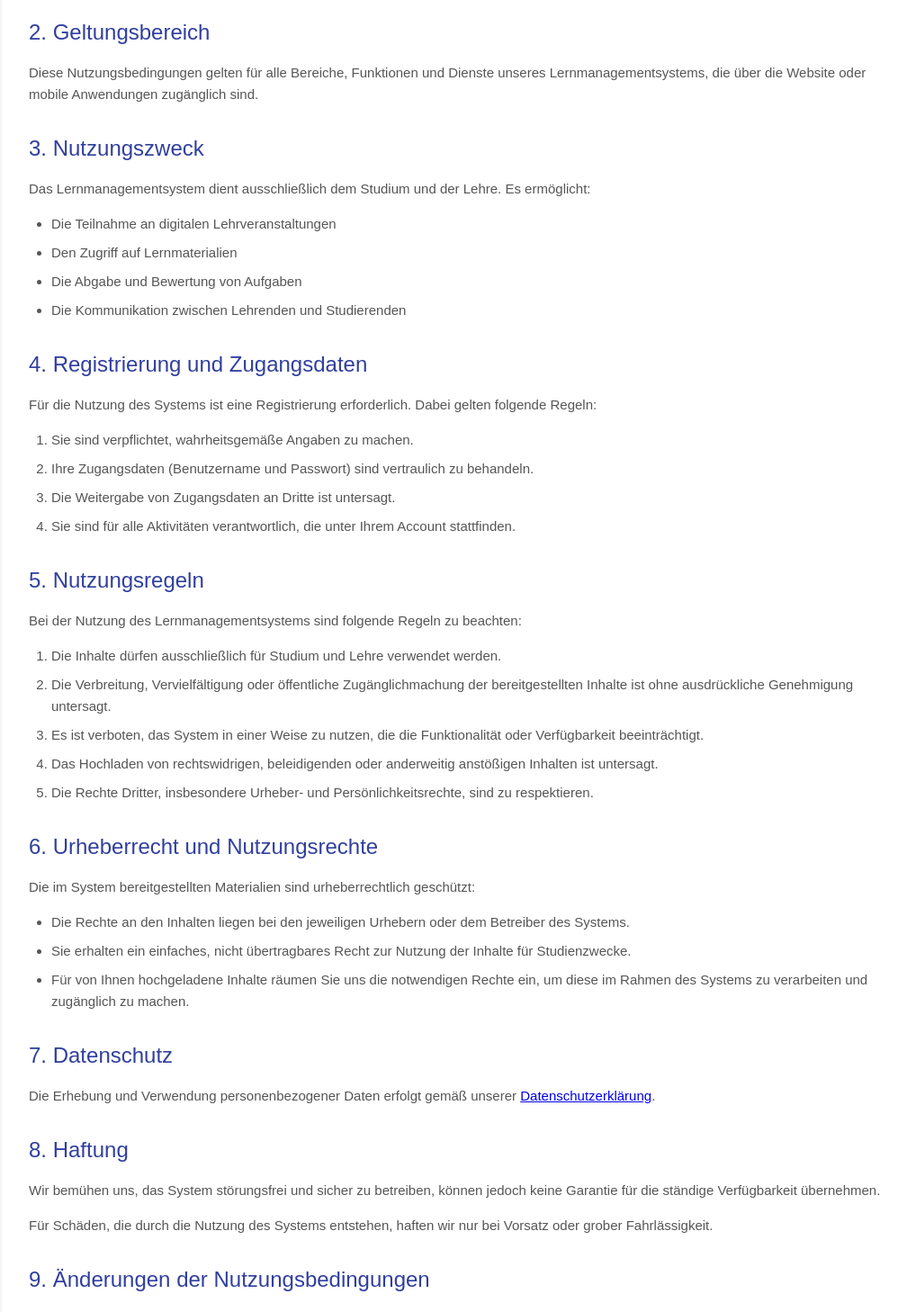
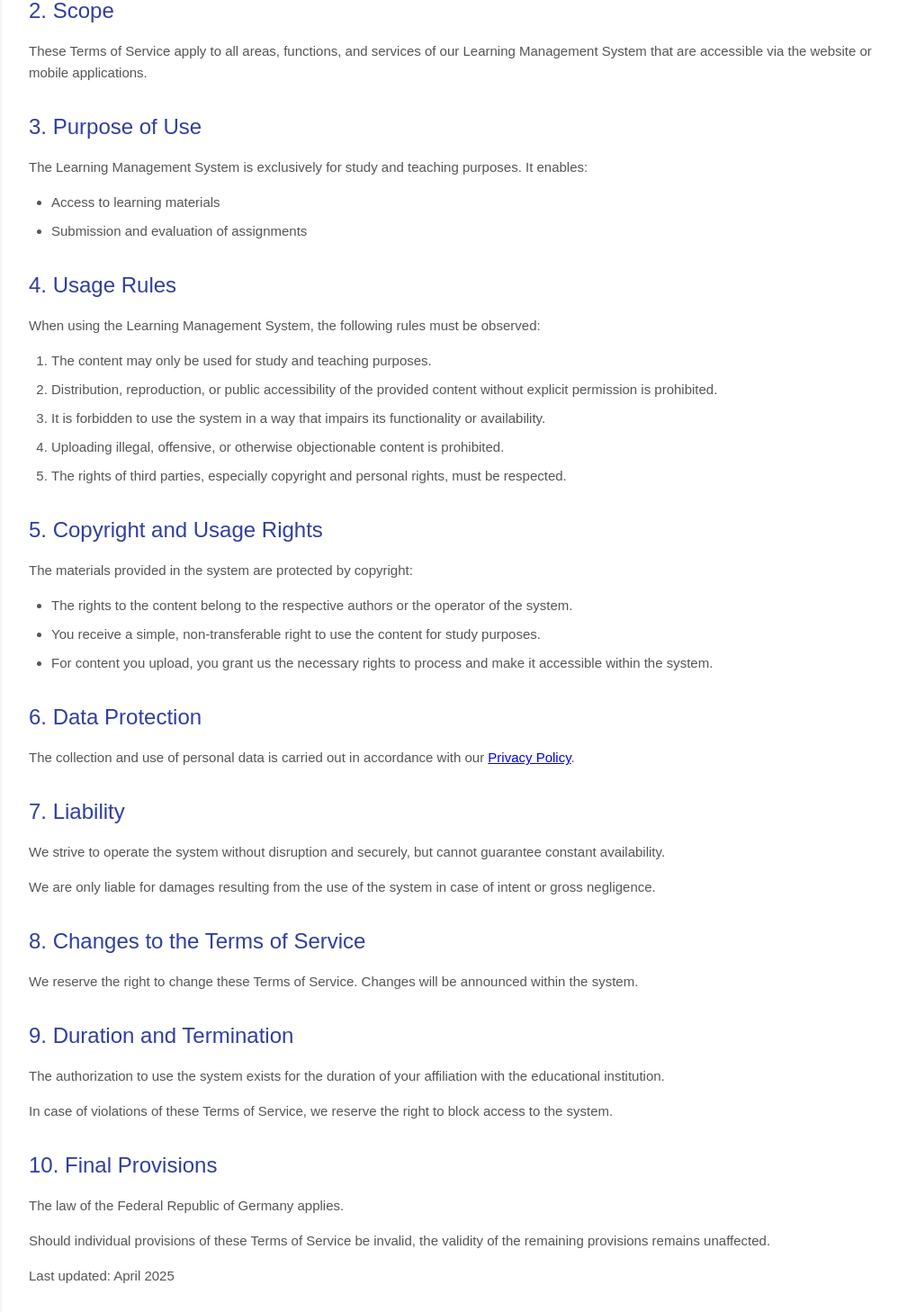
Before and after one commit to danielmnns/Programmentwurf-Advanced_Software_Engineering, an Angular app in the folder frontend/: page /terms-of-service in a window 1280 px wide. Shown: the part 400-1858 px from the top of the page at 90% size, without its empty margins (126-1134 px from the left). Built offline with nearby package versions, Linux system fonts and the light colour scheme; no server answers.

Commit message:
feat: Enhance contact, privacy policy, and terms of service components with multilingual support and detailed content

```diff
--- a/frontend/src/app/contact/contact.component.html
+++ b/frontend/src/app/contact/contact.component.html
@@ -1,5 +1,7 @@
 <div class="page-container">
   <div class="content-card">
+    <!-- German version -->
+    <div *ngIf="currentLang === 'de'">
       <h1>Kontakt</h1>
 
       <section class="intro-section">
@@ -10,21 +12,50 @@
         <h2>Kontaktinformationen</h2>
 
         <div class="contact-group">
-        <h3>Allgemeine Anfragen</h3>
-        <p><i class="material-icons">email</i> E-Mail: <a href="mailto:info@lernmanagement.de">info&#64;lernmanagement.de</a></p>
-        <p><i class="material-icons">phone</i> Telefon: +49 (0) 123 456 789</p>
-        <p><i class="material-icons">schedule</i> Telefonische Erreichbarkeit: Mo-Fr, 9:00-16:00 Uhr</p>
+          <h3>Technischer Support</h3>
+          <p><i class="material-icons">email</i> E-Mail: <a href="mailto:support@lernmanagement.de">support&#64;lernmanagement.de</a></p>
+          <p><i class="material-icons">phone</i> Telefon: +49 (0) 123 456 790</p>
         </div>
 
         <div class="contact-group">
           <h3>Postanschrift</h3>
           <address>
-          <p><i class="material-icons">location_on</i> Lernmanagementsystem GmbH<br>
-          Musterstraße 123<br>
-          12345 Musterstadt<br>
+            <p><i class="material-icons">location_on</i> DHBW Heidenheim<br>
+            Marienstraße 20<br>
+            89518 Heidenheim an der Brenz<br>
             Deutschland</p>
           </address>
         </div>
       </section>
     </div>
+
+    <!-- English version -->
+    <div *ngIf="currentLang === 'en'">
+      <h1>Contact</h1>
+
+      <section class="intro-section">
+        <p>Thank you for your interest in our Learning Management System. We are happy to assist you with any questions, suggestions, or issues.</p>
+      </section>
+
+      <section class="contact-details">
+        <h2>Contact Information</h2>
+
+        <div class="contact-group">
+          <h3>Technical Support</h3>
+          <p><i class="material-icons">email</i> Email: <a href="mailto:support@lernmanagement.de">support&#64;lernmanagement.de</a></p>
+          <p><i class="material-icons">phone</i> Phone: +49 (0) 123 456 790</p>
         </div>
+
+        <div class="contact-group">
+          <h3>Postal Address</h3>
+          <address>
+            <p><i class="material-icons">location_on</i> DHBW Heidenheim<br>
+            Marienstraße 20<br>
+            89518 Heidenheim an der Brenz<br>
+            Germany</p>
+          </address>
+        </div>
+      </section>
+    </div>
+  </div>
+</div>
--- a/frontend/src/app/contact/contact.component.ts
+++ b/frontend/src/app/contact/contact.component.ts
@@ -1,11 +1,24 @@
-import { Component } from '@angular/core';
+import { CommonModule } from '@angular/common';
+import { Component, OnInit } from '@angular/core';
+import { RouterModule } from '@angular/router';
+import { TranslatePipe } from '../pipes/translate.pipe';
+import { LanguageService } from '../services/language.service';
 
 @Component({
   selector: 'app-contact',
-  imports: [],
+  standalone: true,
+  imports: [CommonModule, RouterModule, TranslatePipe],
   templateUrl: './contact.component.html',
   styleUrl: './contact.component.css'
 })
-export class ContactComponent {
+export class ContactComponent implements OnInit {
+  currentLang: 'de' | 'en' = 'de';
 
+  constructor(public languageService: LanguageService) {}
+
+  ngOnInit(): void {
+    this.languageService.currentLanguage$.subscribe(lang => {
+      this.currentLang = lang;
+    });
+  }
 }
--- a/frontend/src/app/privacy-policy/privacy-policy.component.html
+++ b/frontend/src/app/privacy-policy/privacy-policy.component.html
@@ -1,5 +1,7 @@
 <div class="page-container">
   <div class="content-card">
+    <!-- German version -->
+    <div *ngIf="currentLang === 'de'">
       <h1>Datenschutzerklärung</h1>
 
       <section>
@@ -9,32 +11,18 @@
       </section>
 
       <section>
-      <h2>2. Verantwortliche Stelle</h2>
-      <p>Verantwortlich für die Datenverarbeitung in diesem Lernmanagementsystem ist:</p>
-      <address>
-        Universität Beispiel<br>
-        Beispielstraße 123<br>
-        12345 Beispielstadt<br>
-        Deutschland<br><br>
-        E-Mail: datenschutz&#64;beispiel-universitaet.de<br>
-        Telefon: +49 123 456789
-      </address>
-    </section>
-
-    <section>
-      <h2>3. Erhebung und Speicherung personenbezogener Daten</h2>
+        <h2>2. Erhebung und Speicherung personenbezogener Daten</h2>
         <p>Wir erheben und verarbeiten folgende personenbezogene Daten:</p>
         <ul>
-        <li>Anmeldedaten (Benutzername, E-Mail-Adresse, Passwort in verschlüsselter Form)</li>
-        <li>Profildaten (Name, Studiengang, Matrikelnummer)</li>
-        <li>Nutzungsdaten (belegte Kurse, Lernfortschritte, abgegebene Aufgaben)</li>
+          <li>Anmeldedaten (Benutzername, Passwort in verschlüsselter Form)</li>
+          <li>Nutzungsdaten (belegte Kurse, abgegebene Aufgaben)</li>
           <li>Technische Daten (IP-Adresse, Browsertyp, Zugriffszeiten)</li>
         </ul>
         <p>Die Speicherung erfolgt, solange es für die Erfüllung des Vertrags oder gesetzlicher Pflichten erforderlich ist.</p>
       </section>
 
       <section>
-      <h2>4. Zweck der Datenverarbeitung</h2>
+        <h2>3. Zweck der Datenverarbeitung</h2>
         <p>Wir verarbeiten Ihre Daten zu folgenden Zwecken:</p>
         <ul>
           <li>Bereitstellung und Verwaltung des Lernmanagementsystems</li>
@@ -42,6 +30,17 @@
           <li>Dokumentation von Lernfortschritten und Leistungsnachweisen</li>
           <li>Verbesserung unserer Dienste und Angebote</li>
           <li>Gewährleistung der Systemsicherheit</li>
+        </ul>
+      </section>
+
+      <section>
+        <h2>4. Rechtsgrundlage der Verarbeitung</h2>
+        <p>Die Verarbeitung Ihrer Daten erfolgt auf folgender Rechtsgrundlage:</p>
+        <ul>
+          <li>Für die Erfüllung vertraglicher Pflichten (Art. 6 Abs. 1 lit. b DSGVO)</li>
+          <li>Zur Wahrung berechtigter Interessen (Art. 6 Abs. 1 lit. f DSGVO)</li>
+          <li>Aufgrund gesetzlicher Vorgaben (Art. 6 Abs. 1 lit. c DSGVO)</li>
+          <li>Im Einzelfall aufgrund Ihrer Einwilligung (Art. 6 Abs. 1 lit. a DSGVO)</li>
         </ul>
       </section>
 
@@ -80,4 +79,85 @@
         <p>Durch die Weiterentwicklung unseres Angebots können Änderungen dieser Datenschutzerklärung erforderlich werden. Die aktuelle Fassung können Sie jederzeit auf dieser Seite einsehen.</p>
       </section>
     </div>
+
+    <!-- English version -->
+    <div *ngIf="currentLang === 'en'">
+      <h1>Privacy Policy</h1>
+
+      <section>
+        <h2>1. Overview</h2>
+        <p>We take the protection of your personal data very seriously. Your data is treated confidentially and in accordance with legal data protection regulations and this privacy policy.</p>
+        <p>This privacy policy informs you about the type, scope, and purpose of processing personal data within our learning management system.</p>
+      </section>
+
+      <section>
+        <h2>2. Collection and Storage of Personal Data</h2>
+        <p>We collect and process the following personal data:</p>
+        <ul>
+          <li>Login data (username, password in encrypted form)</li>
+          <li>Usage data (enrolled courses, submitted assignments)</li>
+          <li>Technical data (IP address, browser type, access times)</li>
+        </ul>
+        <p>The data is stored as long as it is necessary for the fulfillment of the contract or legal obligations.</p>
+      </section>
+
+      <section>
+        <h2>3. Purpose of Data Processing</h2>
+        <p>We process your data for the following purposes:</p>
+        <ul>
+          <li>Provision and management of the learning management system</li>
+          <li>Conducting courses and examinations</li>
+          <li>Documentation of learning progress and performance records</li>
+          <li>Improvement of our services and offerings</li>
+          <li>Ensuring system security</li>
+        </ul>
+      </section>
+
+      <section>
+        <h2>4. Legal Basis for Processing</h2>
+        <p>The processing of your data takes place on the following legal basis:</p>
+        <ul>
+          <li>For the fulfillment of contractual obligations (Art. 6 Para. 1 lit. b GDPR)</li>
+          <li>To protect legitimate interests (Art. 6 Para. 1 lit. f GDPR)</li>
+          <li>Due to legal requirements (Art. 6 Para. 1 lit. c GDPR)</li>
+          <li>In individual cases based on your consent (Art. 6 Para. 1 lit. a GDPR)</li>
+        </ul>
+      </section>
+
+      <section>
+        <h2>5. Data Transfer</h2>
+        <p>Your personal data will only be transferred to third parties if:</p>
+        <ul>
+          <li>You have given your express consent to this</li>
+          <li>The transfer is necessary for the processing of your studies</li>
+          <li>There is a legal obligation to transfer</li>
+        </ul>
+      </section>
+
+      <section>
+        <h2>6. Your Rights</h2>
+        <p>As a data subject, you have the following rights:</p>
+        <ul>
+          <li>Right to information about the data stored about you</li>
+          <li>Right to correction of inaccurate data</li>
+          <li>Right to deletion ("right to be forgotten")</li>
+          <li>Right to restriction of processing</li>
+          <li>Right to data portability</li>
+          <li>Right to object to processing</li>
+        </ul>
+      </section>
+
+      <section>
+        <h2>7. Data Security</h2>
+        <p>We implement technical and organizational security measures to protect your data against accidental or intentional manipulation, loss, destruction, or access by unauthorized persons.</p>
+        <p>Our security measures are continually improved in line with technological developments.</p>
+      </section>
+
+      <section>
+        <h2>8. Currency and Changes to this Privacy Policy</h2>
+        <p>This privacy policy is currently valid and was last updated in April 2025.</p>
+        <p>Due to the further development of our services, changes to this privacy policy may be necessary. You can view the current version on this page at any time.</p>
+      </section>
     </div>
+  </div>
+</div>
--- a/frontend/src/app/privacy-policy/privacy-policy.component.ts
+++ b/frontend/src/app/privacy-policy/privacy-policy.component.ts
@@ -1,11 +1,23 @@
-import { Component } from '@angular/core';
+import { CommonModule } from '@angular/common';
+import { Component, OnInit } from '@angular/core';
+import { TranslatePipe } from '../pipes/translate.pipe';
+import { LanguageService } from '../services/language.service';
 
 @Component({
   selector: 'app-privacy-policy',
-  imports: [],
+  standalone: true,
+  imports: [CommonModule, TranslatePipe],
   templateUrl: './privacy-policy.component.html',
   styleUrl: './privacy-policy.component.css'
 })
-export class PrivacyPolicyComponent {
+export class PrivacyPolicyComponent implements OnInit {
+  currentLang: 'de' | 'en' = 'de';
 
+  constructor(private languageService: LanguageService) {}
+
+  ngOnInit(): void {
+    this.languageService.currentLanguage$.subscribe(lang => {
+      this.currentLang = lang;
+    });
+  }
 }
--- a/frontend/src/app/services/language.service.ts
+++ b/frontend/src/app/services/language.service.ts
@@ -301,14 +301,19 @@ export class LanguageService {
     return this.currentLanguageSubject.value;
   }
 
-  public translate(key: string): string {
+  public translate(key: string, replacements?: { [key: string]: string }): string {
     const lang = this.getCurrentLanguage();
-    const translation = this.translations[lang][key];
+    const translations = this.translations[lang];
 
-    // Fallback auf Originaltext, wenn keine Übersetzung gefunden
-    if (!translation) {
-      console.warn(`Keine Übersetzung gefunden für "${key}" in Sprache "${lang}"`);
-      return key;
+    // Get the translation or use the key as fallback
+    let translation = translations[key] || key;
+
+    // Handle replacements if provided
+    if (replacements) {
+      Object.keys(replacements).forEach(replaceKey => {
+        const placeholder = `{{${replaceKey}}}`;
+        translation = translation.replace(placeholder, replacements[replaceKey]);
+      });
     }
 
     return translation;
--- a/frontend/src/app/terms-of-service/terms-of-service.component.html
+++ b/frontend/src/app/terms-of-service/terms-of-service.component.html
@@ -1,5 +1,7 @@
 <div class="page-container">
   <div class="content-card">
+    <!-- German version -->
+    <div *ngIf="currentLang === 'de'">
       <h1>Nutzungsbedingungen</h1>
 
       <section>
@@ -17,26 +19,13 @@
         <h2>3. Nutzungszweck</h2>
         <p>Das Lernmanagementsystem dient ausschließlich dem Studium und der Lehre. Es ermöglicht:</p>
         <ul>
-        <li>Die Teilnahme an digitalen Lehrveranstaltungen</li>
           <li>Den Zugriff auf Lernmaterialien</li>
           <li>Die Abgabe und Bewertung von Aufgaben</li>
-        <li>Die Kommunikation zwischen Lehrenden und Studierenden</li>
         </ul>
       </section>
 
       <section>
-      <h2>4. Registrierung und Zugangsdaten</h2>
-      <p>Für die Nutzung des Systems ist eine Registrierung erforderlich. Dabei gelten folgende Regeln:</p>
-      <ol>
-        <li>Sie sind verpflichtet, wahrheitsgemäße Angaben zu machen.</li>
-        <li>Ihre Zugangsdaten (Benutzername und Passwort) sind vertraulich zu behandeln.</li>
-        <li>Die Weitergabe von Zugangsdaten an Dritte ist untersagt.</li>
-        <li>Sie sind für alle Aktivitäten verantwortlich, die unter Ihrem Account stattfinden.</li>
-      </ol>
-    </section>
-
-    <section>
-      <h2>5. Nutzungsregeln</h2>
+        <h2>4. Nutzungsregeln</h2>
         <p>Bei der Nutzung des Lernmanagementsystems sind folgende Regeln zu beachten:</p>
         <ol>
           <li>Die Inhalte dürfen ausschließlich für Studium und Lehre verwendet werden.</li>
@@ -48,7 +37,7 @@
       </section>
 
       <section>
-      <h2>6. Urheberrecht und Nutzungsrechte</h2>
+        <h2>5. Urheberrecht und Nutzungsrechte</h2>
         <p>Die im System bereitgestellten Materialien sind urheberrechtlich geschützt:</p>
         <ul>
           <li>Die Rechte an den Inhalten liegen bei den jeweiligen Urhebern oder dem Betreiber des Systems.</li>
@@ -58,32 +47,109 @@
       </section>
 
       <section>
-      <h2>7. Datenschutz</h2>
+        <h2>6. Datenschutz</h2>
         <p>Die Erhebung und Verwendung personenbezogener Daten erfolgt gemäß unserer <a [routerLink]="['/privacy-policy']">Datenschutzerklärung</a>.</p>
       </section>
 
       <section>
-      <h2>8. Haftung</h2>
+        <h2>7. Haftung</h2>
         <p>Wir bemühen uns, das System störungsfrei und sicher zu betreiben, können jedoch keine Garantie für die ständige Verfügbarkeit übernehmen.</p>
         <p>Für Schäden, die durch die Nutzung des Systems entstehen, haften wir nur bei Vorsatz oder grober Fahrlässigkeit.</p>
       </section>
 
       <section>
-      <h2>9. Änderungen der Nutzungsbedingungen</h2>
+        <h2>8. Änderungen der Nutzungsbedingungen</h2>
         <p>Wir behalten uns vor, diese Nutzungsbedingungen zu ändern. Änderungen werden innerhalb des Systems bekannt gegeben.</p>
       </section>
 
       <section>
-      <h2>10. Laufzeit und Beendigung</h2>
+        <h2>9. Laufzeit und Beendigung</h2>
         <p>Die Nutzungsberechtigung besteht für die Dauer Ihrer Zugehörigkeit zur Bildungseinrichtung.</p>
         <p>Bei Verstößen gegen diese Nutzungsbedingungen behalten wir uns vor, den Zugang zum System zu sperren.</p>
       </section>
 
       <section>
-      <h2>11. Schlussbestimmungen</h2>
+        <h2>10. Schlussbestimmungen</h2>
         <p>Es gilt das Recht der Bundesrepublik Deutschland.</p>
         <p>Sollten einzelne Bestimmungen dieser Nutzungsbedingungen unwirksam sein, bleibt die Wirksamkeit der übrigen Bestimmungen davon unberührt.</p>
         <p>Stand: April 2025</p>
       </section>
     </div>
+
+    <!-- English version -->
+    <div *ngIf="currentLang === 'en'">
+      <h1>Terms of Service</h1>
+
+      <section>
+        <h2>1. General</h2>
+        <p>Welcome to our Learning Management System. By using this system, you acknowledge and agree to the following terms.</p>
+        <p>These Terms of Service govern the relationship between you as a user and us as the operator of the Learning Management System.</p>
+      </section>
+
+      <section>
+        <h2>2. Scope</h2>
+        <p>These Terms of Service apply to all areas, functions, and services of our Learning Management System that are accessible via the website or mobile applications.</p>
+      </section>
+
+      <section>
+        <h2>3. Purpose of Use</h2>
+        <p>The Learning Management System is exclusively for study and teaching purposes. It enables:</p>
+        <ul>
+          <li>Access to learning materials</li>
+          <li>Submission and evaluation of assignments</li>
+        </ul>
+      </section>
+
+      <section>
+        <h2>4. Usage Rules</h2>
+        <p>When using the Learning Management System, the following rules must be observed:</p>
+        <ol>
+          <li>The content may only be used for study and teaching purposes.</li>
+          <li>Distribution, reproduction, or public accessibility of the provided content without explicit permission is prohibited.</li>
+          <li>It is forbidden to use the system in a way that impairs its functionality or availability.</li>
+          <li>Uploading illegal, offensive, or otherwise objectionable content is prohibited.</li>
+          <li>The rights of third parties, especially copyright and personal rights, must be respected.</li>
+        </ol>
+      </section>
+
+      <section>
+        <h2>5. Copyright and Usage Rights</h2>
+        <p>The materials provided in the system are protected by copyright:</p>
+        <ul>
+          <li>The rights to the content belong to the respective authors or the operator of the system.</li>
+          <li>You receive a simple, non-transferable right to use the content for study purposes.</li>
+          <li>For content you upload, you grant us the necessary rights to process and make it accessible within the system.</li>
+        </ul>
+      </section>
+
+      <section>
+        <h2>6. Data Protection</h2>
+        <p>The collection and use of personal data is carried out in accordance with our <a [routerLink]="['/privacy-policy']">Privacy Policy</a>.</p>
+      </section>
+
+      <section>
+        <h2>7. Liability</h2>
+        <p>We strive to operate the system without disruption and securely, but cannot guarantee constant availability.</p>
+        <p>We are only liable for damages resulting from the use of the system in case of intent or gross negligence.</p>
+      </section>
+
+      <section>
+        <h2>8. Changes to the Terms of Service</h2>
+        <p>We reserve the right to change these Terms of Service. Changes will be announced within the system.</p>
+      </section>
+
+      <section>
+        <h2>9. Duration and Termination</h2>
+        <p>The authorization to use the system exists for the duration of your affiliation with the educational institution.</p>
+        <p>In case of violations of these Terms of Service, we reserve the right to block access to the system.</p>
+      </section>
+
+      <section>
+        <h2>10. Final Provisions</h2>
+        <p>The law of the Federal Republic of Germany applies.</p>
+        <p>Should individual provisions of these Terms of Service be invalid, the validity of the remaining provisions remains unaffected.</p>
+        <p>Last updated: April 2025</p>
+      </section>
     </div>
+  </div>
+</div>
--- a/frontend/src/app/terms-of-service/terms-of-service.component.ts
+++ b/frontend/src/app/terms-of-service/terms-of-service.component.ts
@@ -1,14 +1,24 @@
 import { CommonModule } from '@angular/common';
-import { Component } from '@angular/core';
+import { Component, OnInit } from '@angular/core';
 import { RouterModule } from '@angular/router';
+import { TranslatePipe } from '../pipes/translate.pipe';
+import { LanguageService } from '../services/language.service';
 
 @Component({
   selector: 'app-terms-of-service',
   standalone: true,
-  imports: [CommonModule, RouterModule],
+  imports: [CommonModule, RouterModule, TranslatePipe],
   templateUrl: './terms-of-service.component.html',
   styleUrl: './terms-of-service.component.css'
 })
-export class TermsOfServiceComponent {
+export class TermsOfServiceComponent implements OnInit {
+  currentLang: 'de' | 'en' = 'de';
 
+  constructor(public languageService: LanguageService) {}
+
+  ngOnInit(): void {
+    this.languageService.currentLanguage$.subscribe(lang => {
+      this.currentLang = lang;
+    });
+  }
 }
```
Also changed, not shown: 1 other file (tests, documents, lock files or other folders). Lines whose indentation alone changed are shown as unchanged.
